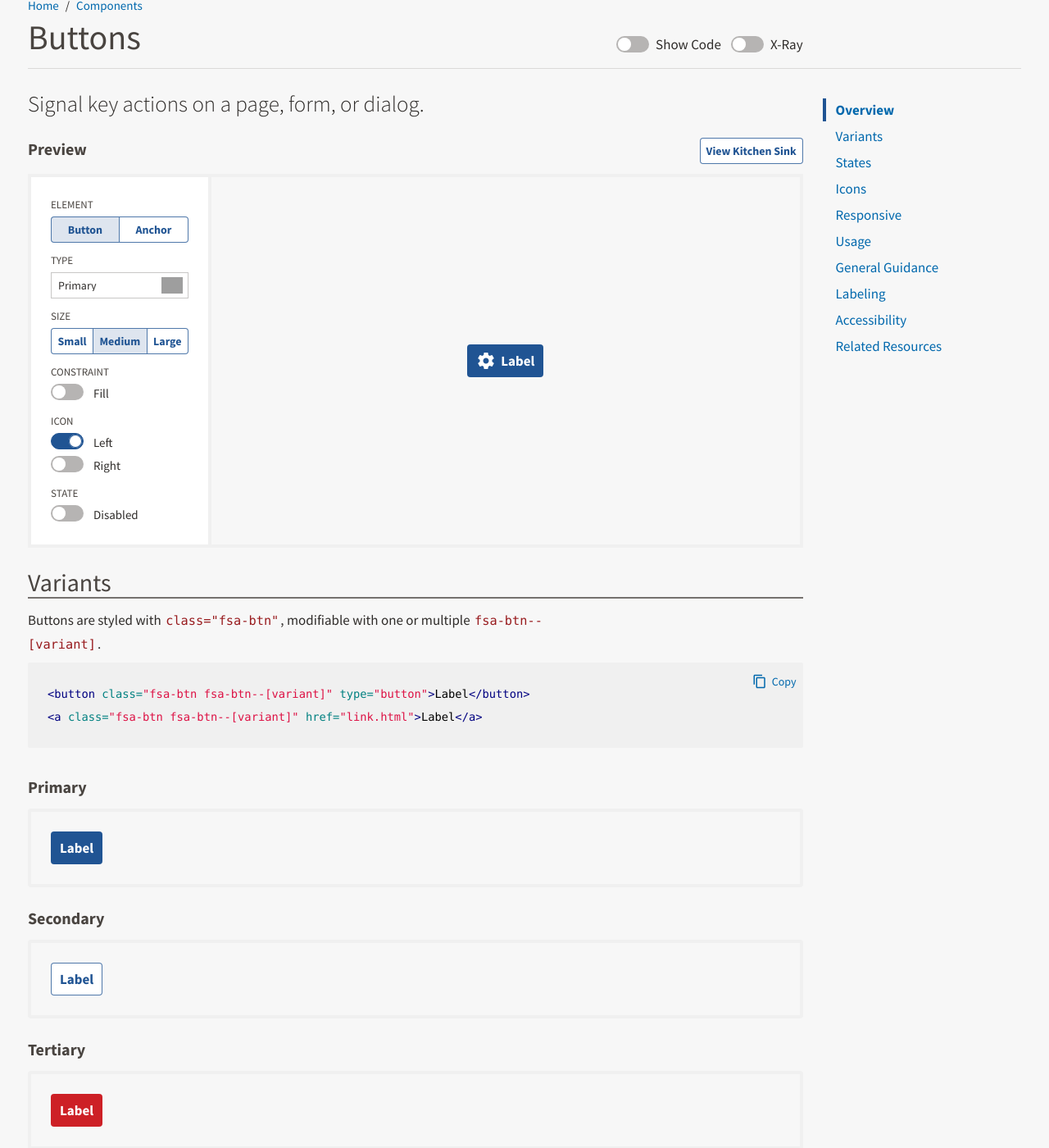
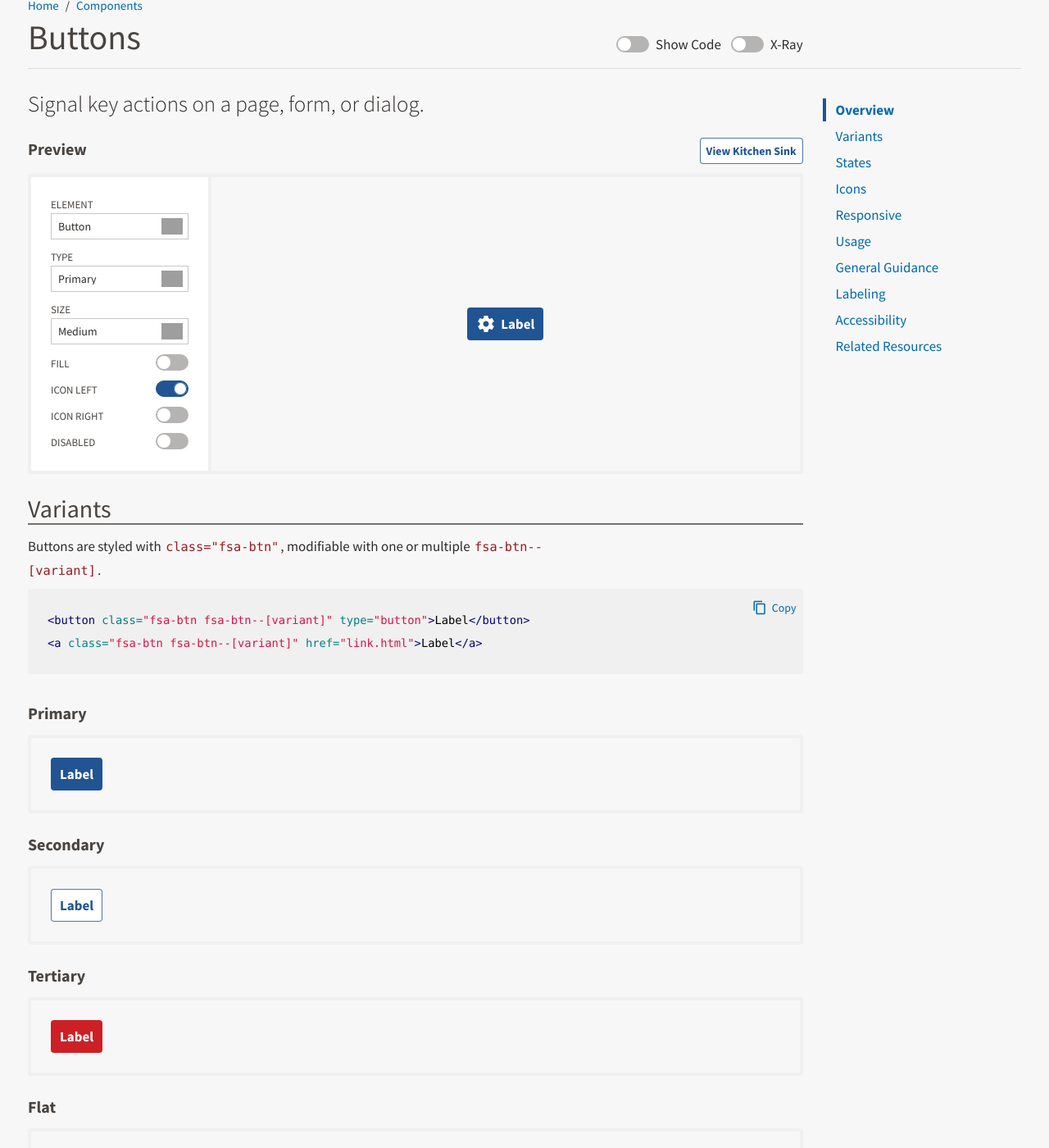
Before and after one commit to USDA-FSA/fsa-design-system, a Jekyll site: the page built from components/buttons/index.md, in a window 1280 px wide and 1400 px high, scrolled down 259 px. Shown: the whole window at 82% size. Built offline with Jekyll 4.4.1, drawn with Linux system fonts in a browser that asks for light colours; grey boxes are pictures that could not be loaded.

Commit message:
Prototyping Combinator

```diff
--- a/components/buttons/index.md
+++ b/components/buttons/index.md
@@ -24,16 +24,14 @@ custom_js: ["ga/ga-tracker.js", "ga/generic.js"]
   <div class="ds-combinator__props">
     <h3 class="fsa-sr-only">Props</h3>
     <div class="fsa-field ds-combinator__item">
-      <label class="fsa-field__label fsa-text--h6 fsa-m-t--none" id="combinatorElement">Element</label>
-      <div class="fsa-field__item">
-        <span class="fsa-btn-group fsa-btn-group--small fsa-btn-group--block" role="group" aria-labelledby="combinatorElement">
-          <button class="fsa-btn-group__item fsa-btn-group__item--active" aria-selected="true" type="button" data-value="fsa-btn--medium">Button</button>
-          <button class="fsa-btn-group__item" type="button" data-value="fsa-btn--large">Anchor</button>
-        </span>
-      </div>
+      <label class="fsa-field__label fsa-text--h6 ds-combinator__label" for="combinatorElement">Element</label>
+      <select class="fsa-select fsa-select--small fsa-field__item" id="combinatorElement" name="combinatorElement">
+        <option value="fsa-btn--primary" selected="selected">Button</option>
+        <option value="fsa-btn--plain">Anchor</option>
+      </select>
     </div>
     <div class="fsa-field ds-combinator__item">
-      <label class="fsa-field__label fsa-text--h6 fsa-m-t--none" for="combinatorType">Type</label>
+      <label class="fsa-field__label fsa-text--h6 ds-combinator__label" for="combinatorType">Type</label>
       <select class="fsa-select fsa-select--small fsa-field__item" id="combinatorType" name="combinatorType">
         <option value="fsa-btn--primary" selected="selected">Primary</option>
         <option value="fsa-btn--secondary">Secondary</option>
@@ -43,71 +41,40 @@ custom_js: ["ga/ga-tracker.js", "ga/generic.js"]
       </select>
     </div>
     <div class="fsa-field ds-combinator__item">
-      <label class="fsa-field__label fsa-text--h6 fsa-m-t--none" id="combinatorSize">Size</label>
-      <div class="fsa-field__item">
-        <span class="fsa-btn-group fsa-btn-group--small fsa-btn-group--block" role="group" aria-labelledby="combinatorSize">
-          <button class="fsa-btn-group__item" type="button" data-value="fsa-btn--small">Small</button>
-          <button class="fsa-btn-group__item fsa-btn-group__item--active" aria-selected="true" type="button" data-value="fsa-btn--medium">Medium</button>
-          <button class="fsa-btn-group__item" type="button" data-value="fsa-btn--large">Large</button>
-        </span>
-      </div>
+      <label class="fsa-field__label fsa-text--h6 ds-combinator__label" for="combinatorSize">Size</label>
+      <select class="fsa-select fsa-select--small fsa-field__item" id="combinatorSize" name="combinatorSize">
+        <option value="fsa-btn--plain">Small</option>
+        <option value="fsa-btn--primary" selected="selected">Medium</option>
+        <option value="fsa-btn--plain">Large</option>
+      </select>
     </div>
-    <div class="fsa-field ds-combinator__item">
-      <label class="fsa-field__label fsa-text--h6 fsa-m-t--none" id="combinatorConstraint">Constraint</label>
-      <div class="fsa-field__item">
-        <ul class="fsa-form-list fsa-text-size--2" aria-labelledby="combinatorConstraint">
-          <li>
-            <span class="fsa-level fsa-level--inline">
-              <label class="fsa-switch">
-                <input type="checkbox" class="fsa-switch__checkbox" id="combinatorStateDisabled" name="combinatorStateDisabled">
-                <span class="fsa-switch__track"></span>
-              </label>
-              <label for="combinatorStateDisabled">Fill</label>
-            </span>
-          </li>
-        </ul>
-      </div>
+    <div class="fsa-field ds-combinator__item ds-combinator__item--inline">
+      <label class="fsa-field__label fsa-text--h6 ds-combinator__label" for="combinatorFill">Fill</label>
+      <label class="fsa-switch">
+        <input type="checkbox" class="fsa-switch__checkbox" id="combinatorFill" name="combinatorFill">
+        <span class="fsa-switch__track"></span>
+      </label>
     </div>
-    <div class="fsa-field ds-combinator__item">
-      <label class="fsa-field__label fsa-text--h6 fsa-m-t--none" id="combinatorIcon">Icon</label>
-      <div class="fsa-field__item">
-        <ul class="fsa-form-list fsa-text-size--2" aria-labelledby="combinatorIcon">
-          <li>
-            <span class="fsa-level fsa-level--inline">
-              <label class="fsa-switch">
-                <input type="checkbox" class="fsa-switch__checkbox" id="combinatorIconLeft" name="combinatorIconLeft" checked>
-                <span class="fsa-switch__track"></span>
-              </label>
-              <label for="combinatorIconLeft">Left</label>
-            </span>
-          </li>
-          <li>
-            <span class="fsa-level fsa-level--inline">
-              <label class="fsa-switch">
-                <input type="checkbox" class="fsa-switch__checkbox" id="combinatorIconRight" name="combinatorIconRight">
-                <span class="fsa-switch__track"></span>
-              </label>
-              <label for="combinatorIconRight">Right</label>
-            </span>
-          </li>
-        </ul>
-      </div>
+    <div class="fsa-field ds-combinator__item ds-combinator__item--inline">
+      <label class="fsa-field__label fsa-text--h6 ds-combinator__label" for="combinatorIconLeft">Icon Left</label>
+      <label class="fsa-switch">
+        <input type="checkbox" class="fsa-switch__checkbox" id="combinatorIconLeft" name="combinatorIconLeft" checked>
+        <span class="fsa-switch__track"></span>
+      </label>
     </div>
-    <div class="fsa-field ds-combinator__item">
-      <label class="fsa-field__label fsa-text--h6 fsa-m-t--none" id="combinatorState">State</label>
-      <div class="fsa-field__item">
-        <ul class="fsa-form-list fsa-text-size--2" aria-labelledby="combinatorState">
-          <li>
-            <span class="fsa-level fsa-level--inline">
-              <label class="fsa-switch">
-                <input type="checkbox" class="fsa-switch__checkbox" id="combinatorStateDisabled" name="combinatorStateDisabled">
-                <span class="fsa-switch__track"></span>
-              </label>
-              <label for="combinatorStateDisabled">Disabled</label>
-            </span>
-          </li>
-        </ul>
-      </div>
+    <div class="fsa-field ds-combinator__item ds-combinator__item--inline">
+      <label class="fsa-field__label fsa-text--h6 ds-combinator__label" for="combinatorIconRight">Icon Right</label>
+      <label class="fsa-switch">
+        <input type="checkbox" class="fsa-switch__checkbox" id="combinatorIconRight" name="combinatorIconRight">
+        <span class="fsa-switch__track"></span>
+      </label>
+    </div>
+    <div class="fsa-field ds-combinator__item ds-combinator__item--inline">
+      <label class="fsa-field__label fsa-text--h6 ds-combinator__label" for="combinatorDisabled">Disabled</label>
+      <label class="fsa-switch">
+        <input type="checkbox" class="fsa-switch__checkbox" id="combinatorDisabled" name="combinatorDisabled">
+        <span class="fsa-switch__track"></span>
+      </label>
     </div>
   </div>
   <div class="ds-combinator__preview">
```
Also changed, not shown: _sass/components/_ds.combinator.scss (+14 -1 lines), css/fsa-design-system.css, css/fsa-design-system.min.css, 2 other files.
